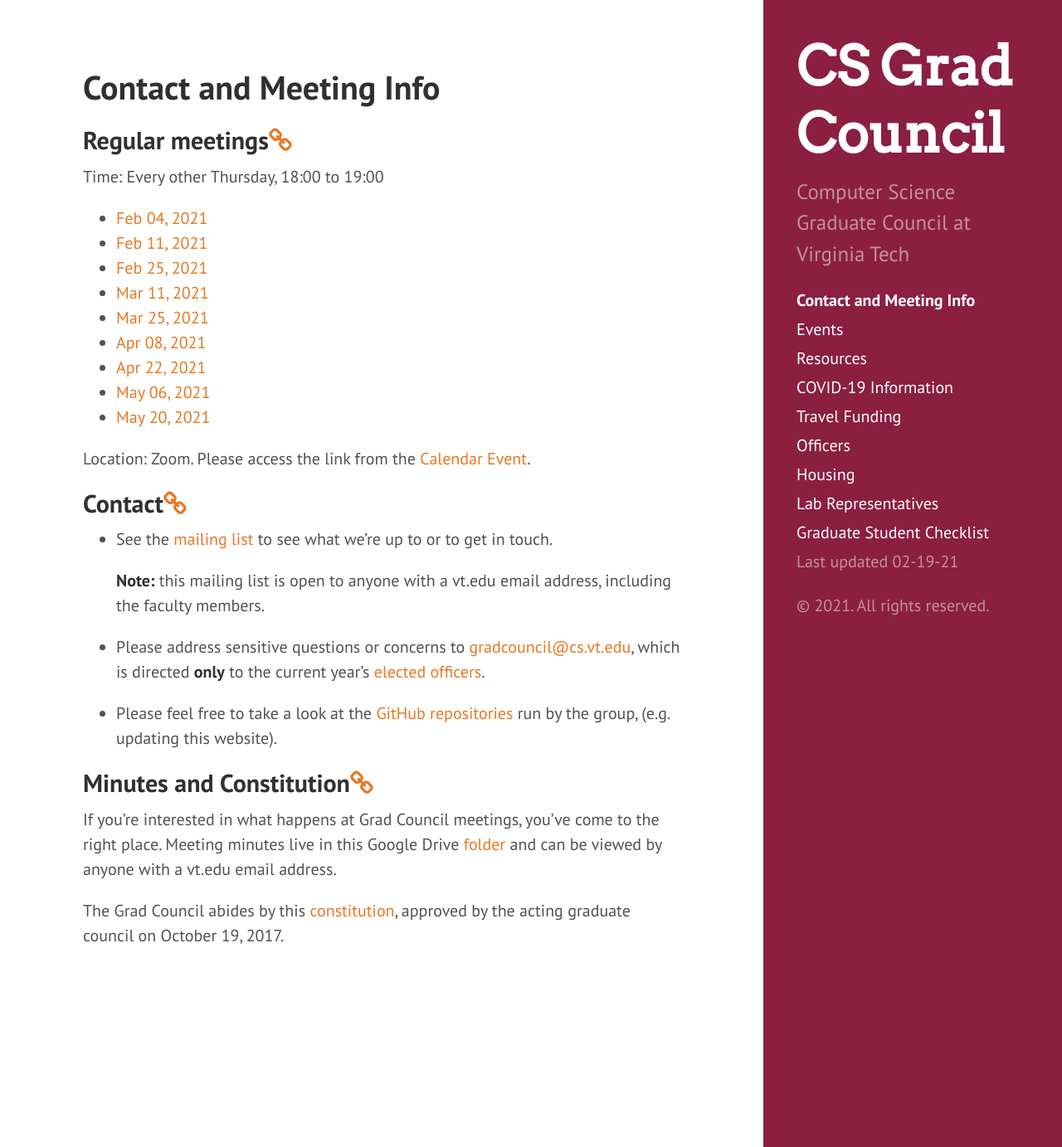
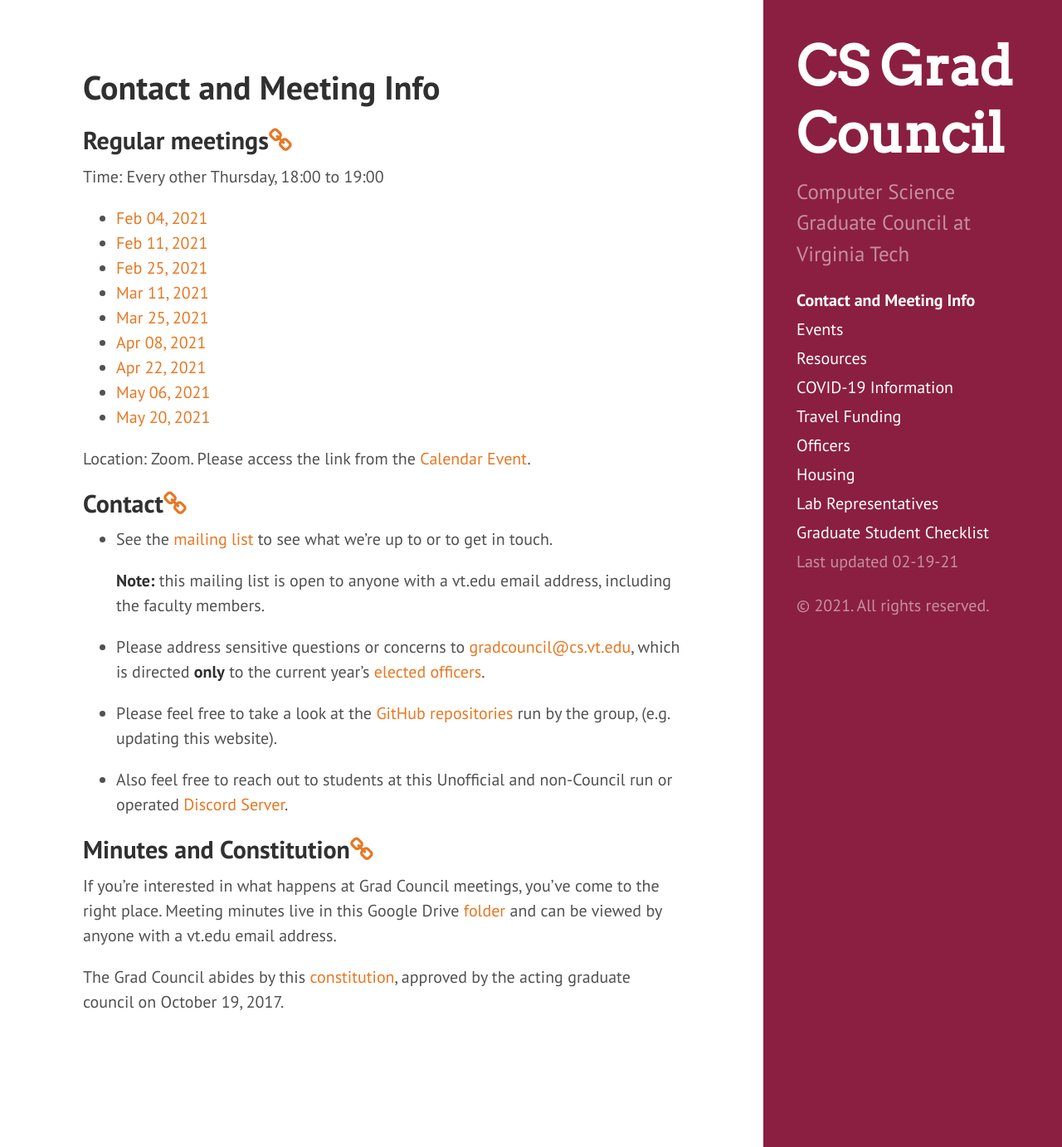
Before and after one commit to CSGraduateCouncil-VirginiaTech/csgc-website, a Jekyll site: the page built from meetings.md, in a window 1280 px wide and 1383 px high. Shown: the whole window at 83% size. Built offline with Jekyll 4.4.1, drawn with Linux system fonts in a browser that asks for light colours.

Commit message:
Added link to Discord
Added link to Discord

```diff
--- a/meetings.md
+++ b/meetings.md
@@ -27,6 +27,8 @@
 
 * Please feel free to take a look at the [GitHub repositories](https://github.com/CSGraduateCouncil-VirginiaTech) run by the group, (e.g. updating this website).
 
+* Also feel free to reach out to students at this Unofficial and non-Council run or operated [Discord Server](https://docs.google.com/document/d/1h9vprpDdoIkWz8ta12GbKWO-siAQJN26gDEmV2_4goU/edit?disco=AAAAH2gM-3Y).
+
 ## <a name="MinutesandConstitution"></a>Minutes and Constitution<a href="#MinutesandConstitution"><i class="fa fa-link" aria-hidden="true"></i></a>
 If you're interested in what happens at Grad Council meetings, you've come to the right place.
 Meeting minutes live in this Google Drive [folder](https://drive.google.com/drive/folders/0B0b9Zb_kmZenbG1VTnhadTNHVDg?usp=sharing) and can be viewed by anyone with a vt.edu email address.
```
